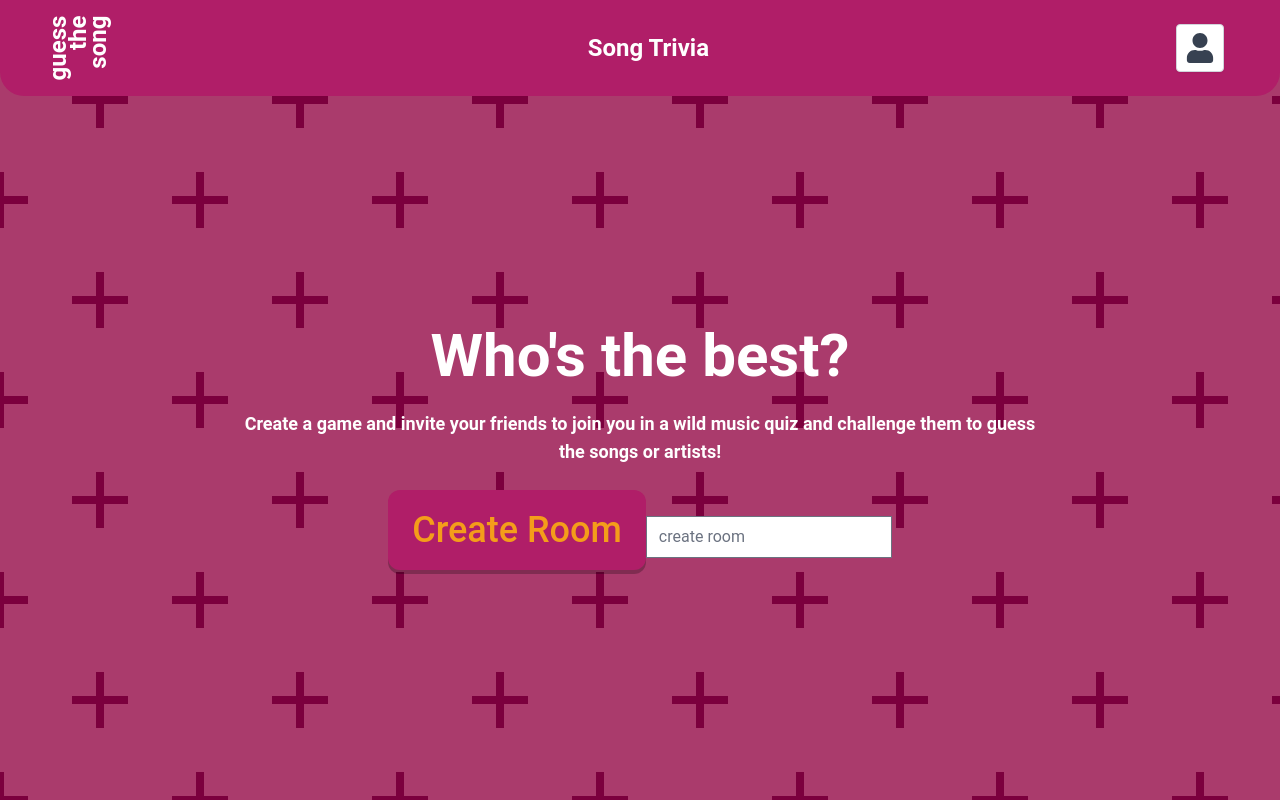
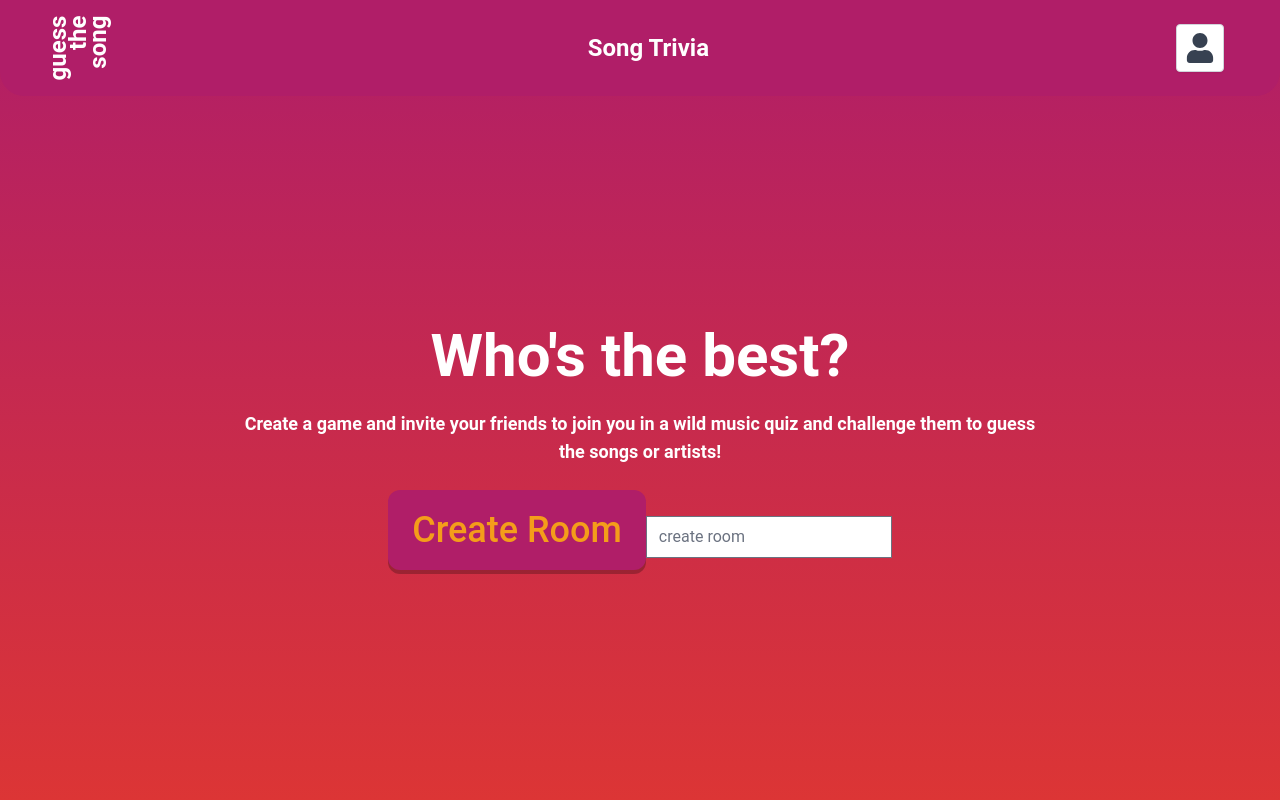
Before and after one commit to gentij/Song-Trivia-Client, a Next.js app: page / in a window 1280 px wide. Built offline with nearby package versions, Linux system fonts and the light colour scheme.

Commit message:
feat: implement background gradient

```diff
--- a/src/styles/globals.css
+++ b/src/styles/globals.css
@@ -57,7 +57,7 @@
   /* inter var - latin */
   @font-face {
     font-family: 'Kanit', sans-serif;
-        font-style: normal;
+    font-style: normal;
     font-weight: 100 900;
     font-display: optional;
     src: url('https://fonts.googleapis.com/css2?family=Kanit:wght@500&display=swap');
@@ -147,30 +147,29 @@
 }
 
 .body-background {
-  background-color: #aa3b6c;
-  opacity: 1;
-  background: radial-gradient(
-      circle,
-      transparent 20%,
-      #aa3b6c 20%,
-      #aa3b6c 80%,
-      transparent 80%,
-      transparent
-    ),
-    radial-gradient(
-        circle,
-        transparent 20%,
-        #aa3b6c 20%,
-        #aa3b6c 80%,
-        transparent 80%,
-        transparent
-      )
-      100px 100px,
-    linear-gradient(#7b003d 8px, transparent 8px) 0 -4px,
-    linear-gradient(90deg, #7b003d 8px, #aa3b6c 8px) -4px 0;
-  background-size: 200px 200px, 200px 200px, 100px 100px, 100px 100px;
+  @apply background-gradient;
 }
 
 .shadow-custom {
   box-shadow: 0px 4px 0px rgba(0, 0, 0, 0.25);
 }
+
+.background-gradient {
+  background: rgb(176, 30, 104);
+  background: -moz-linear-gradient(
+    180deg,
+    rgba(176, 30, 104, 1) 0%,
+    rgba(220, 53, 53, 1) 100%
+  );
+  background: -webkit-linear-gradient(
+    180deg,
+    rgba(176, 30, 104, 1) 0%,
+    rgba(220, 53, 53, 1) 100%
+  );
+  background: linear-gradient(
+    180deg,
+    rgba(176, 30, 104, 1) 0%,
+    rgba(220, 53, 53, 1) 100%
+  );
+  filter: progid:DXImageTransform.Microsoft.gradient(startColorstr="#b01e68",endColorstr="#dc3535",GradientType=1);
+}
```
